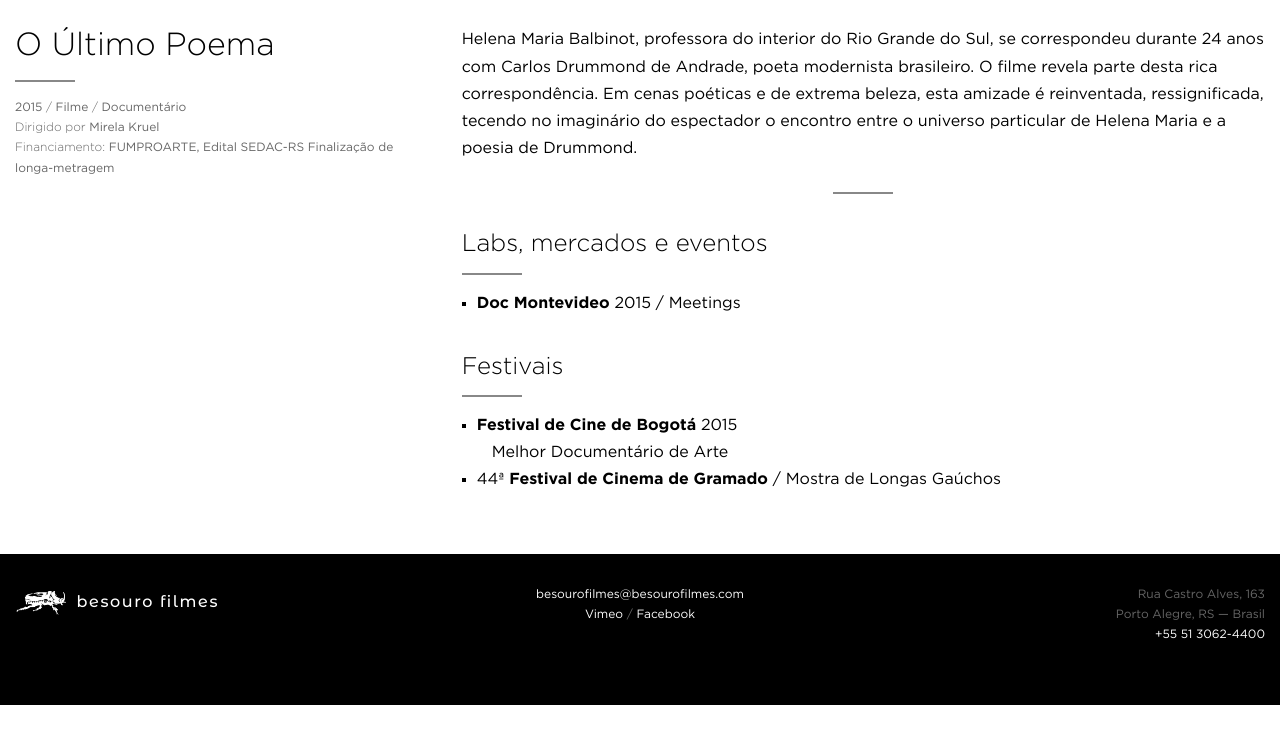
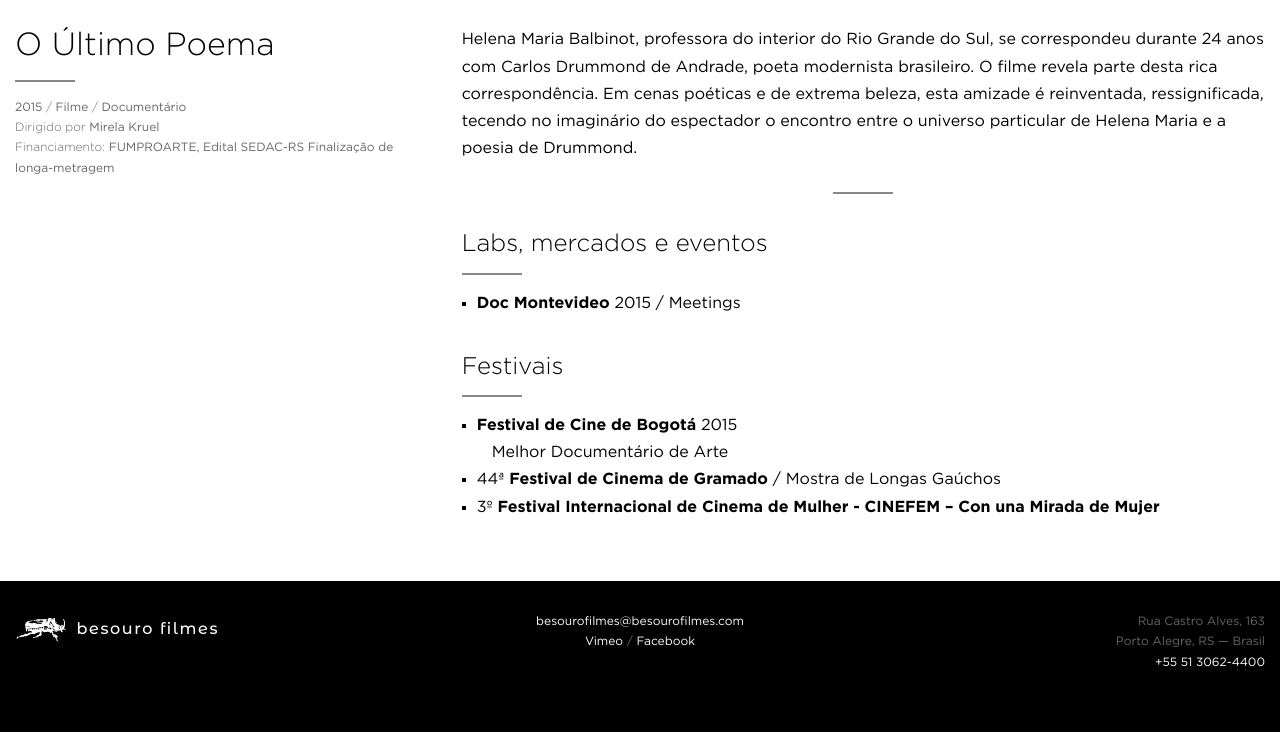
Before and after one commit to arthrfrts/besouro, a Jekyll site: the page built from _projects/o-ultimo-poema.md, in a window 1280 px wide and 900 px high, scrolled down 654 px, cut to the strip 168-900 px from the top of the window. Built offline with Jekyll 4.4.1, drawn with Linux system fonts in a browser that asks for light colours; before the commit the page ends 1527 px from its top, so only the background shows below that.

Commit message:
Updated O Ultimo Poema

```diff
--- a/_projects/o-ultimo-poema.md
+++ b/_projects/o-ultimo-poema.md
@@ -29,3 +29,4 @@ Helena Maria Balbinot, professora do interior do Rio Grande do Sul, se correspon
 * **Festival de Cine de Bogotá** 2015
   * Melhor Documentário de Arte
 * 44ª **Festival de Cinema de Gramado** / Mostra de Longas Gaúchos
+* 3º **Festival Internacional de Cinema de Mulher - CINEFEM – Con una Mirada de Mujer**
```
